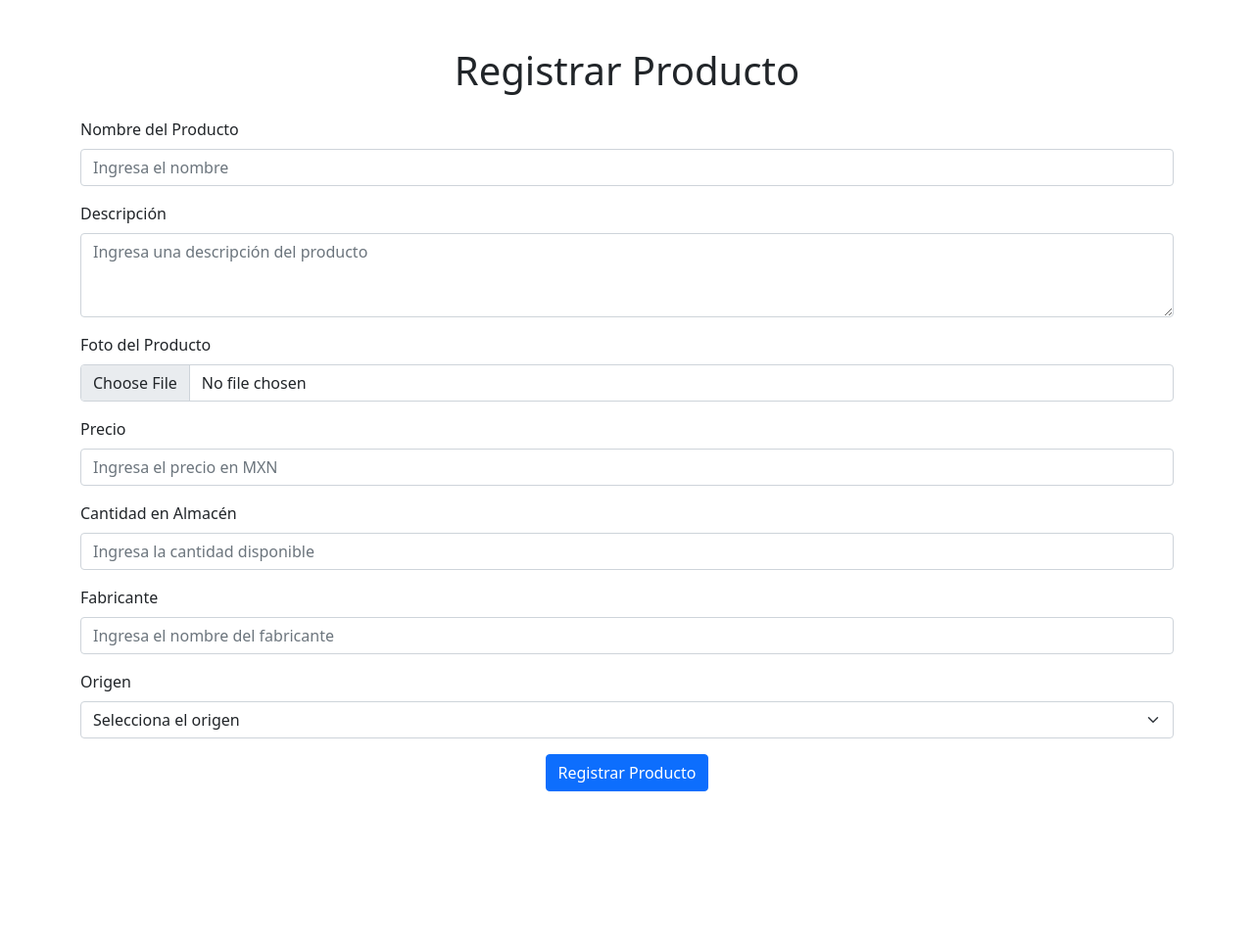
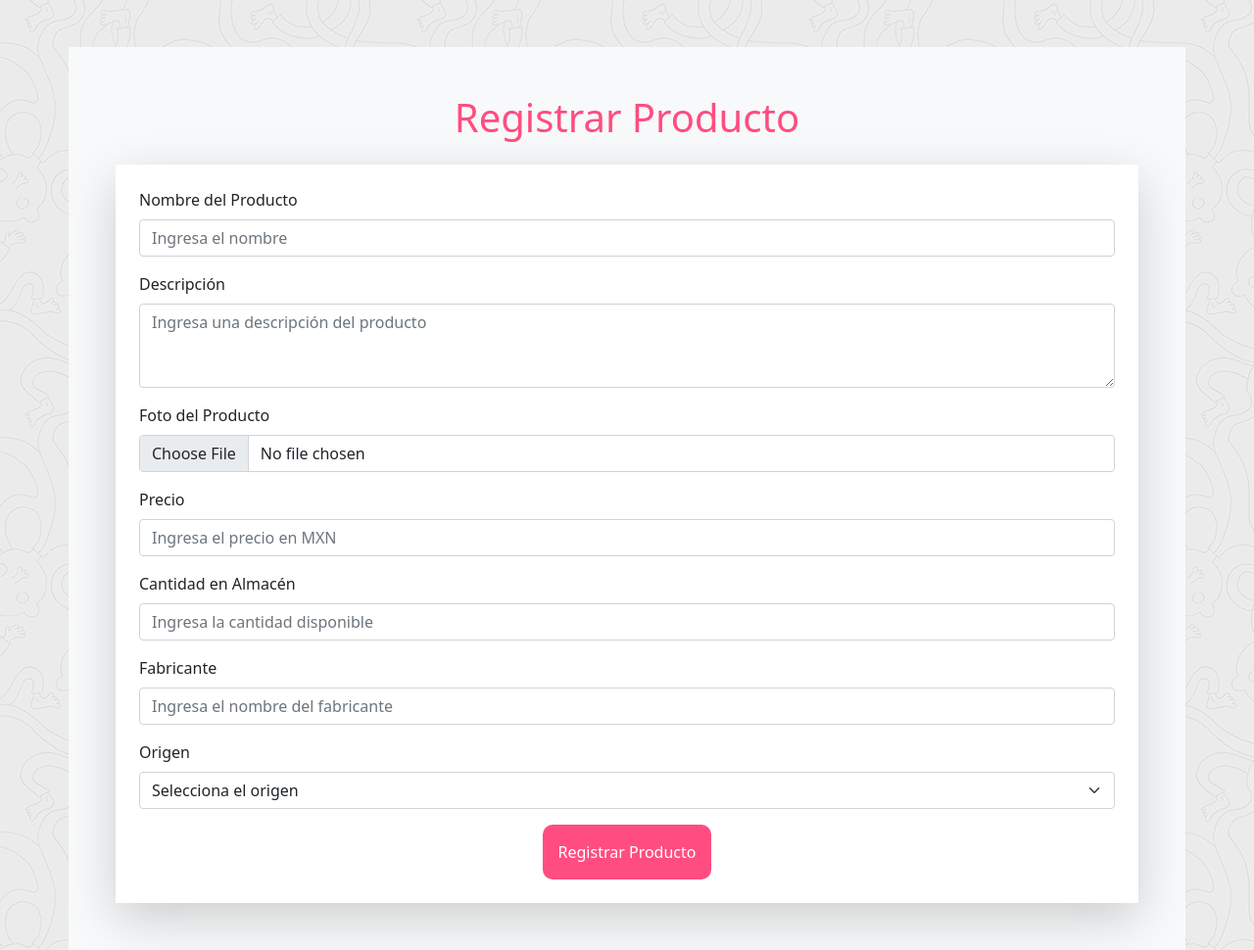
Before and after one commit to emiliooarrig/tienda-vertice, a PHP site: page /php/admin/agregar/agregar_art.php in a window 1280 px wide. Shown: the whole page at 98% size. Before the commit the page ends 808 px from the top, so only its background shows below. Run offline with PHP 8.4, Linux system fonts and the light colour scheme.

Commit message:
Modificamos form para agregar articulo

```diff
--- a/php/admin/agregar/agregar_art.php
+++ b/php/admin/agregar/agregar_art.php
@@ -5,12 +5,14 @@
     <meta name="viewport" content="width=device-width, initial-scale=1.0">
     <link href="https://cdn.jsdelivr.net/npm/bootstrap@5.0.2/dist/css/bootstrap.min.css" rel="stylesheet" integrity="sha384-EVSTQN3/azprG1Anm3QDgpJLIm9Nao0Yz1ztcQTwFspd3yD65VohhpuuCOmLASjC" crossorigin="anonymous">
     <link rel="stylesheet" href="https://cdn.jsdelivr.net/npm/bootstrap-icons@1.11.3/font/bootstrap-icons.min.css">
+    <link rel="stylesheet" href="../../../style.css">
+    <link rel="stylesheet" href="../../../css/fondo.css">
     <title> Agregar articulo </title>
 </head>
 <body>
-    <div class="container mt-5">
-        <h1 class="text-center mb-4">Registrar Producto</h1>
-        <form action="../guardar.php" method="post" enctype="multipart/form-data">
+    <div class="container bg-light p-5 mt-5">
+        <h1 class="text-center mb-4 texto-rosa" style="color: #FF4D80;"> Registrar Producto </h1>
+        <form action="../guardar.php" method="post" enctype="multipart/form-data" class="bg-white p-4 shadow-lg">
             <!-- Nombre -->
             <div class="mb-3">
                 <label for="nombre" class="form-label">Nombre del Producto</label>
@@ -59,10 +61,17 @@
 
             <!-- Botón de Envío -->
             <div class="text-center">
-                <button type="submit" class="btn btn-primary">Registrar Producto</button>
+                <button type="submit" class="btn button-rosa">Registrar Producto</button>
             </div>
 
         </form>
     </div>
+
+    <script src="https://cdn.jsdelivr.net/npm/@popperjs/core@2.9.2/dist/umd/popper.min.js"
+        integrity="sha384-IQsoLXl5PILFhosVNubq5LC7Qb9DXgDA9i+tQ8Zj3iwWAwPtgFTxbJ8NT4GN1R8p"
+        crossorigin="anonymous"></script>
+    <script src="https://cdn.jsdelivr.net/npm/bootstrap@5.0.2/dist/js/bootstrap.min.js"
+        integrity="sha384-cVKIPhGWiC2Al4u+LWgxfKTRIcfu0JTxR+EQDz/bgldoEyl4H0zUF0QKbrJ0EcQF"
+        crossorigin="anonymous"></script>
 </body>
 </html>
```
